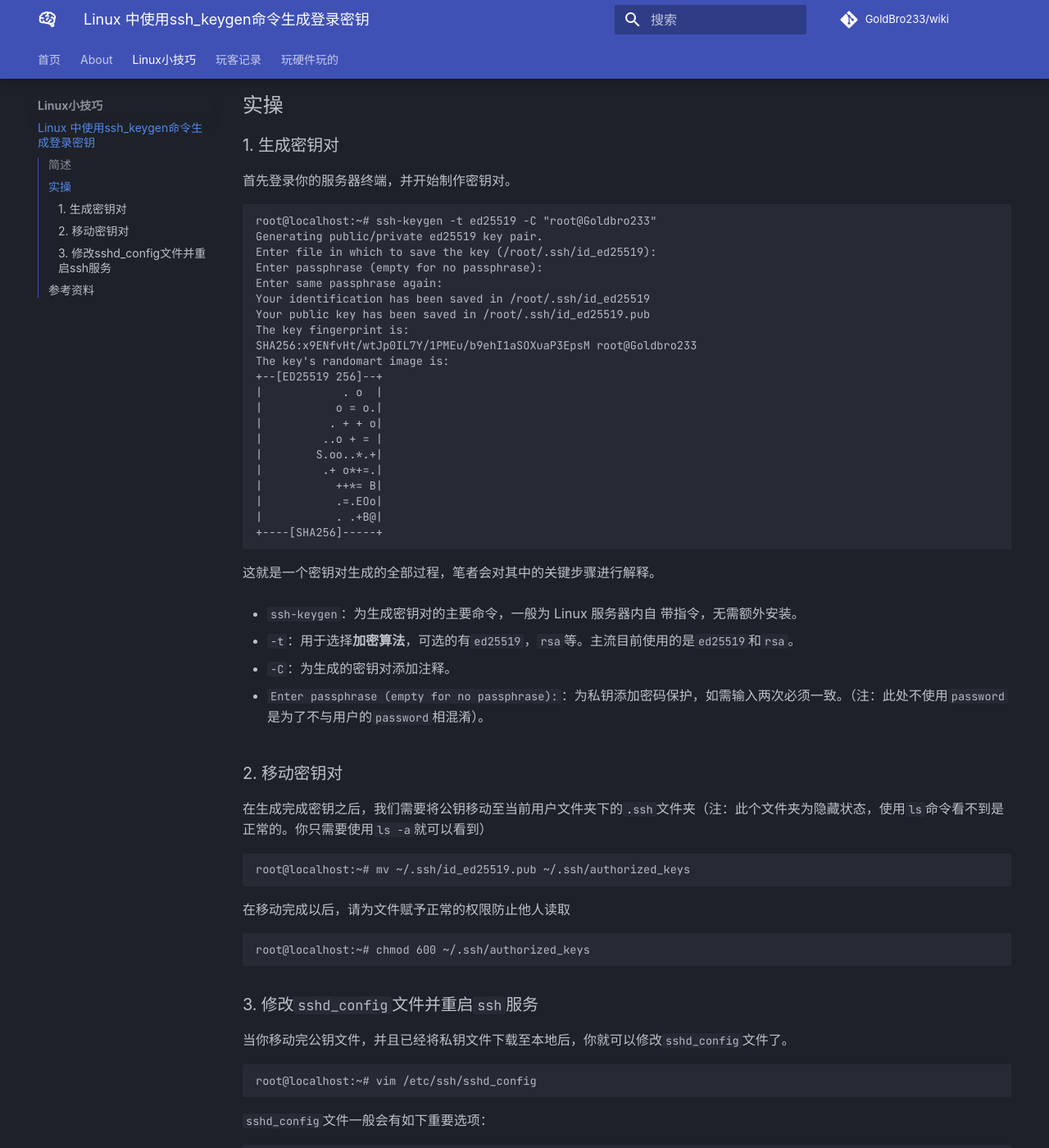
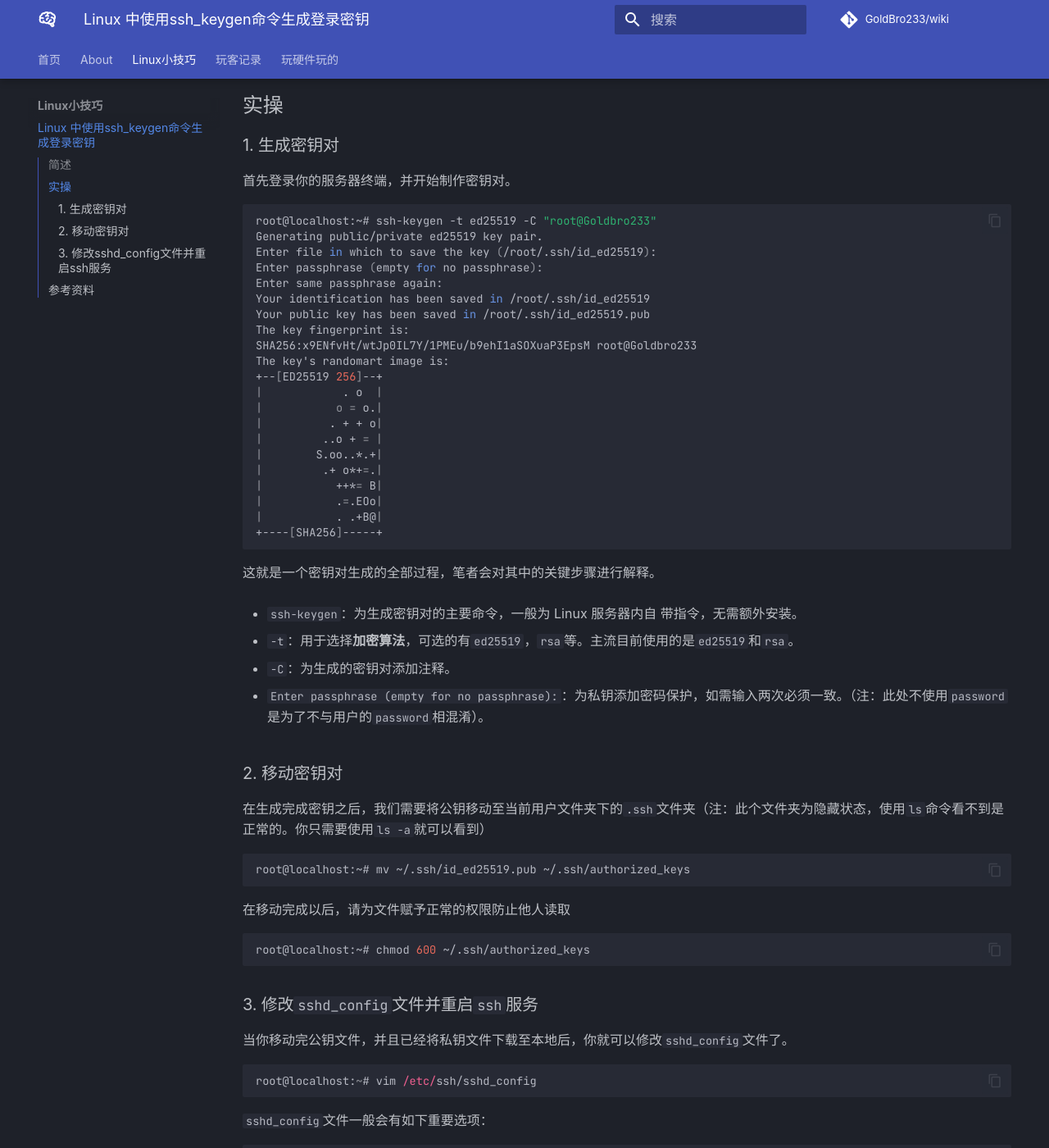
Before and after one commit to GoldBro233/wiki, an MkDocs documentation site: the page built from docs/Linux小技巧/Linux使用密钥登录.md, in a window 1280 px wide and 1400 px high, scrolled down 419 px. Shown: the whole window at 82% size. Built offline with MkDocs 1.6.1 and Material for MkDocs 9.7.7, drawn with Linux system fonts in a browser that asks for light colours; some web fonts are replaced; comment, search, counter and statistics services are not loaded; some of the changed text lies outside the part shown.

Commit message:
✨ feat: 添加了一系列功能

```diff
--- a/mkdocs.yml
+++ b/mkdocs.yml
@@ -35,6 +35,8 @@ theme:
     - navigation.top      #回到顶部按钮
     - search.suggest      #设置搜索建议
     - search.highlight    #设置搜索高亮
+    - content.code.copy   #代码块复制键
+    - content.code.annotate #代码块代码注释功能
   icon:
     logo: material/brain  #更换站点的主图表和侧栏图表
     repo: fontawesome/brands/git-alt
@@ -85,9 +87,33 @@ repo_url: https://github.com/GoldBro233/wiki
 repo_name: GoldBro233/wiki
 
 markdown_extensions:
-  - pymdownx.arithmatex:
+  - pymdownx.arithmatex:  # 为网页 添加 数学符号支持
       generic: true
 
+  - pymdownx.critic
+  - pymdownx.caret
+  - pymdownx.keys
+  - pymdownx.mark
+  - pymdownx.tilde
+# 为网页 添加 关于格式化的功能
+
+  - pymdownx.highlight:
+      anchor_linenums: true
+      line_spans: __span
+      pygments_lang_class: true
+  - pymdownx.inlinehilite
+  - pymdownx.snippets
+  - pymdownx.superfences
+# 为网页 添加 关于代码块的额外功能-关于代码高亮
+
+  - attr_list
+  - pymdownx.emoji:
+      emoji_index: !!python/name:material.extensions.emoji.twemoji
+      emoji_generator: !!python/name:material.extensions.emoji.to_svg
+# 为网页 添加 关于对于emoji的支持
+  - md_in_html
+#为网页 添加 关于对于更好渲染图片的支持
+
 extra_javascript:
-  - javascripts/mathjax.js
-  - https://unpkg.com/mathjax@3/es5/tex-mml-chtml.js
+  - javascripts/mathjax.js  # 为网页 添加 数学符号支持
+  - https://unpkg.com/mathjax@3/es5/tex-mml-chtml.js  # 为网页 添加 数学符号支持
```
